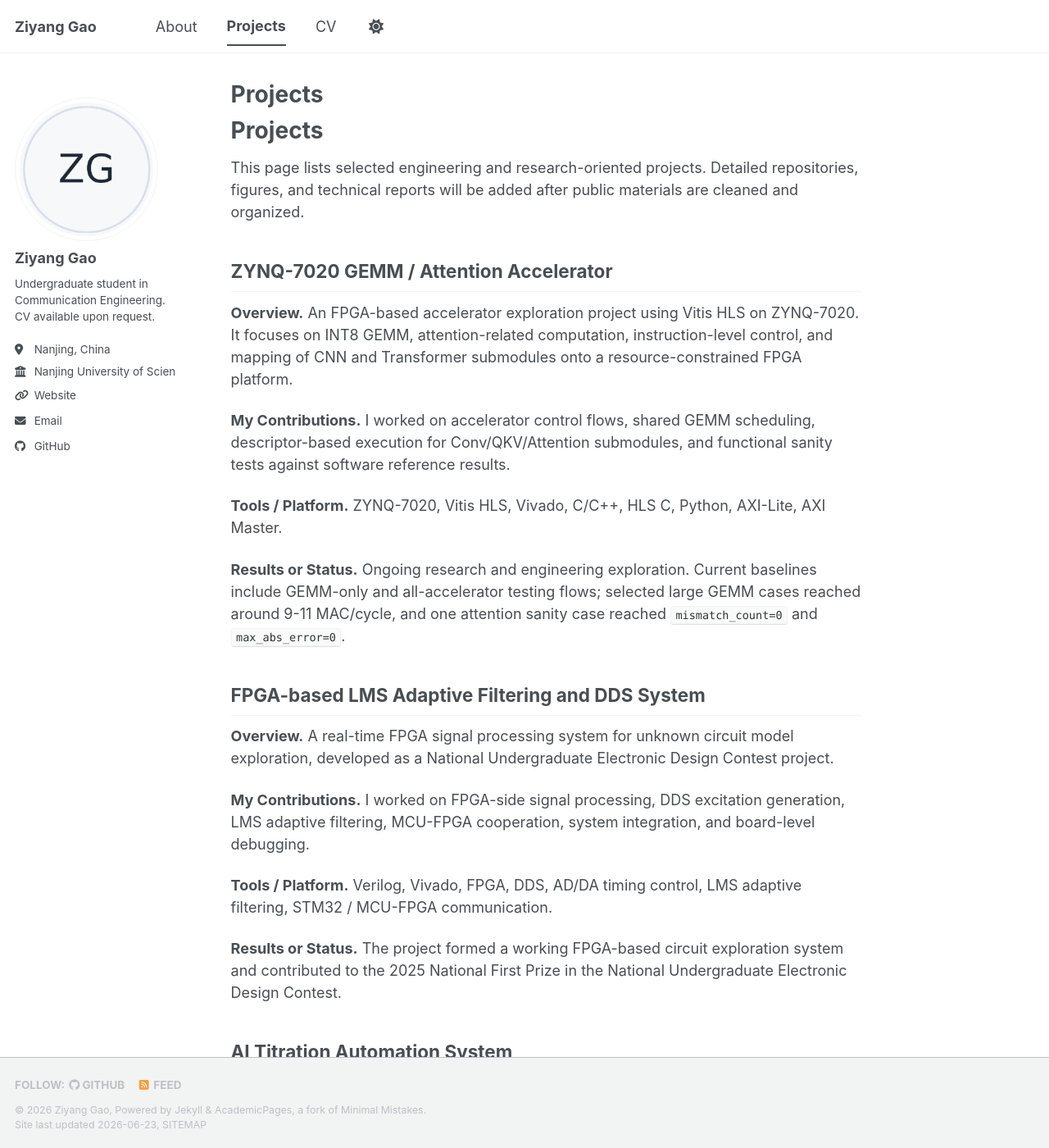
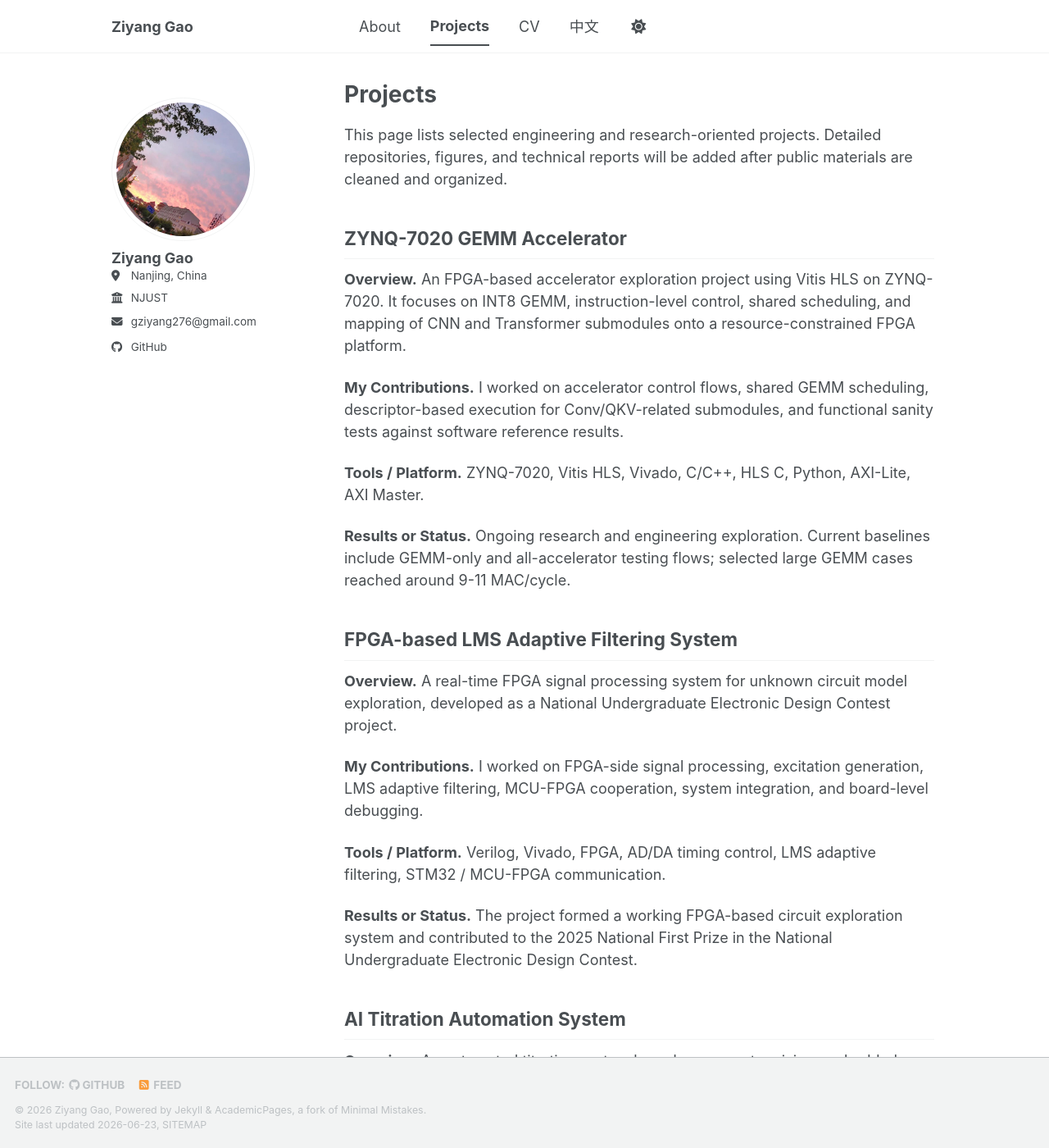
Before and after one commit to gao-ziyang/gao-ziyang.github.io, a Jekyll site: the page built from _pages/projects.md, in a window 1280 px wide and 1400 px high. Shown: the whole window at 82% size. Built offline with Jekyll 4.4.1, drawn with Linux system fonts in a browser that asks for light colours; a style sheet for code colours, icons or effects is not loaded; some of the changed text lies outside the part shown.

Commit message:
Refine homepage layout and content

```diff
--- a/_config.yml
+++ b/_config.yml
@@ -23,13 +23,13 @@ repository               : "Ziyang666Gao/ziyang666gao.github.io"
 #               Additional customization can be done by editing /_includes/author-profile.html
 author:
   # Biographic information
-  avatar           : "profile.png"
+  avatar           : "avatar.jpg"
   name             : "Ziyang Gao"
   pronouns         : # example: "she/her"
-  bio              : "Undergraduate student in Communication Engineering. CV available upon request."
+  bio              :
   location         : "Nanjing, China"
-  employer         : "Nanjing University of Science and Technology"
-  uri              : https://ziyang666gao.github.io
+  employer         : "NJUST"
+  uri              :
   email            : "gziyang276@gmail.com"
 
   # Academic websites
--- a/_data/navigation.yml
+++ b/_data/navigation.yml
@@ -8,3 +8,6 @@ main:
 
   - title: "CV"
     url: /cv/
+
+  - title: "中文"
+    url: /zh/
--- a/_includes/author-profile.html
+++ b/_includes/author-profile.html
@@ -34,7 +34,7 @@
         <li><a href="{{ author.uri }}"><i class="fas fa-fw fa-link icon-pad-right" aria-hidden="true"></i>{{ site.data.ui-text[site.locale].website_label | default: "Website" }}</a></li>
       {% endif %}
       {% if author.email %}
-        <li><a href="mailto:{{ author.email }}"><i class="fas fa-fw fa-envelope icon-pad-right" aria-hidden="true"></i>{{ site.data.ui-text[site.locale].email_label | default: "Email" }}</a></li>
+        <li><a href="mailto:{{ author.email }}"><i class="fas fa-fw fa-envelope icon-pad-right" aria-hidden="true"></i>{{ author.email }}</a></li>
       {% endif %}
 
       <!-- Font Awesome and Academicons icons / Academic websites -->
--- a/_pages/projects.md
+++ b/_pages/projects.md
@@ -5,36 +5,34 @@ permalink: /projects/
 author_profile: true
 ---
 
-# Projects
-
 This page lists selected engineering and research-oriented projects. Detailed repositories, figures, and technical reports will be added after public materials are cleaned and organized.
 
-## ZYNQ-7020 GEMM / Attention Accelerator
+## ZYNQ-7020 GEMM Accelerator
 
-**Overview.** An FPGA-based accelerator exploration project using Vitis HLS on ZYNQ-7020. It focuses on INT8 GEMM, attention-related computation, instruction-level control, and mapping of CNN and Transformer submodules onto a resource-constrained FPGA platform.
+**Overview.** An FPGA-based accelerator exploration project using Vitis HLS on ZYNQ-7020. It focuses on INT8 GEMM, instruction-level control, shared scheduling, and mapping of CNN and Transformer submodules onto a resource-constrained FPGA platform.
 
-**My Contributions.** I worked on accelerator control flows, shared GEMM scheduling, descriptor-based execution for Conv/QKV/Attention submodules, and functional sanity tests against software reference results.
+**My Contributions.** I worked on accelerator control flows, shared GEMM scheduling, descriptor-based execution for Conv/QKV-related submodules, and functional sanity tests against software reference results.
 
 **Tools / Platform.** ZYNQ-7020, Vitis HLS, Vivado, C/C++, HLS C, Python, AXI-Lite, AXI Master.
 
-**Results or Status.** Ongoing research and engineering exploration. Current baselines include GEMM-only and all-accelerator testing flows; selected large GEMM cases reached around 9-11 MAC/cycle, and one attention sanity case reached `mismatch_count=0` and `max_abs_error=0`.
+**Results or Status.** Ongoing research and engineering exploration. Current baselines include GEMM-only and all-accelerator testing flows; selected large GEMM cases reached around 9-11 MAC/cycle.
 
-## FPGA-based LMS Adaptive Filtering and DDS System
+## FPGA-based LMS Adaptive Filtering System
 
 **Overview.** A real-time FPGA signal processing system for unknown circuit model exploration, developed as a National Undergraduate Electronic Design Contest project.
 
-**My Contributions.** I worked on FPGA-side signal processing, DDS excitation generation, LMS adaptive filtering, MCU-FPGA cooperation, system integration, and board-level debugging.
+**My Contributions.** I worked on FPGA-side signal processing, excitation generation, LMS adaptive filtering, MCU-FPGA cooperation, system integration, and board-level debugging.
 
-**Tools / Platform.** Verilog, Vivado, FPGA, DDS, AD/DA timing control, LMS adaptive filtering, STM32 / MCU-FPGA communication.
+**Tools / Platform.** Verilog, Vivado, FPGA, AD/DA timing control, LMS adaptive filtering, STM32 / MCU-FPGA communication.
 
 **Results or Status.** The project formed a working FPGA-based circuit exploration system and contributed to the 2025 National First Prize in the National Undergraduate Electronic Design Contest.
 
 ## AI Titration Automation System
 
-**Overview.** An automated titration system based on computer vision and embedded control. It combines visual endpoint detection with closed-loop injection control.
+**Overview.** An automated titration system based on computer vision, embedded control, and custom hardware design. It combines visual endpoint detection with closed-loop injection control.
 
-**My Contributions.** I worked on the endpoint detection workflow, host-controller serial communication, and system-level testing between AI perception and embedded actuation.
+**My Contributions.** I designed the overall hardware architecture, participated in mechanical structure design with SolidWorks and 3D-printed components, worked on the endpoint detection workflow, and integrated host-controller serial communication with embedded control logic.
 
-**Tools / Platform.** Python, PyTorch, customized YOLOv8-based visual model, embedded microcontroller control, serial communication.
+**Tools / Platform.** Python, PyTorch, customized YOLOv8-based visual model, embedded microcontroller control, serial communication, SolidWorks, 3D printing, hardware prototyping.
 
-**Results or Status.** Applied AI and automation prototype; public code and cleaned figures are not yet posted.
+**Results or Status.** Applied AI and automation prototype; public code, cleaned figures, and detailed technical materials are not yet posted.
--- a/assets/css/main.scss
+++ b/assets/css/main.scss
@@ -37,3 +37,66 @@
     "layout/sidebar",
     "layout/json_cv"
 ;
+/* Personal homepage refinements */
+@media (min-width: 925px) {
+  #main,
+  .masthead__inner-wrap {
+    max-width: 1080px !important;
+  }
+
+  #main {
+    display: grid;
+    grid-template-columns: 220px minmax(0, 720px);
+    column-gap: 64px;
+    align-items: start;
+    padding-left: 2rem;
+    padding-right: 2rem;
+  }
+
+  .sidebar {
+    float: none !important;
+    grid-column: 1;
+    width: auto !important;
+    max-width: 220px !important;
+    position: sticky !important;
+    top: 4.5rem;
+    height: auto !important;
+    overflow-y: visible !important;
+    padding-top: 0 !important;
+  }
+
+  .page {
+    float: none !important;
+    grid-column: 2;
+    width: auto !important;
+    padding-left: 0 !important;
+    padding-right: 0 !important;
+    margin-left: 0 !important;
+  }
+
+  .masthead__inner-wrap {
+    padding-left: 2rem;
+    padding-right: 2rem;
+  }
+
+  .masthead__menu-item--lg {
+    min-width: 284px;
+    padding-right: 0;
+  }
+}
+
+.page__title {
+  margin-bottom: 1.2rem;
+}
+
+.page__content h1 {
+  margin-top: 1.6em;
+  padding-bottom: 0.35em;
+  border-bottom: 1px solid var(--global-border-color);
+  font-size: 1.45em;
+}
+
+.author__urls a[href^="mailto:"] {
+  overflow-wrap: anywhere;
+}
+/* End personal homepage refinements */
```
Also changed, not shown: _pages/about.md (+16 -18 lines), _pages/zh.md (added, +65 -0 lines), images/avatar.jpg (added), images/profile.png (deleted).
